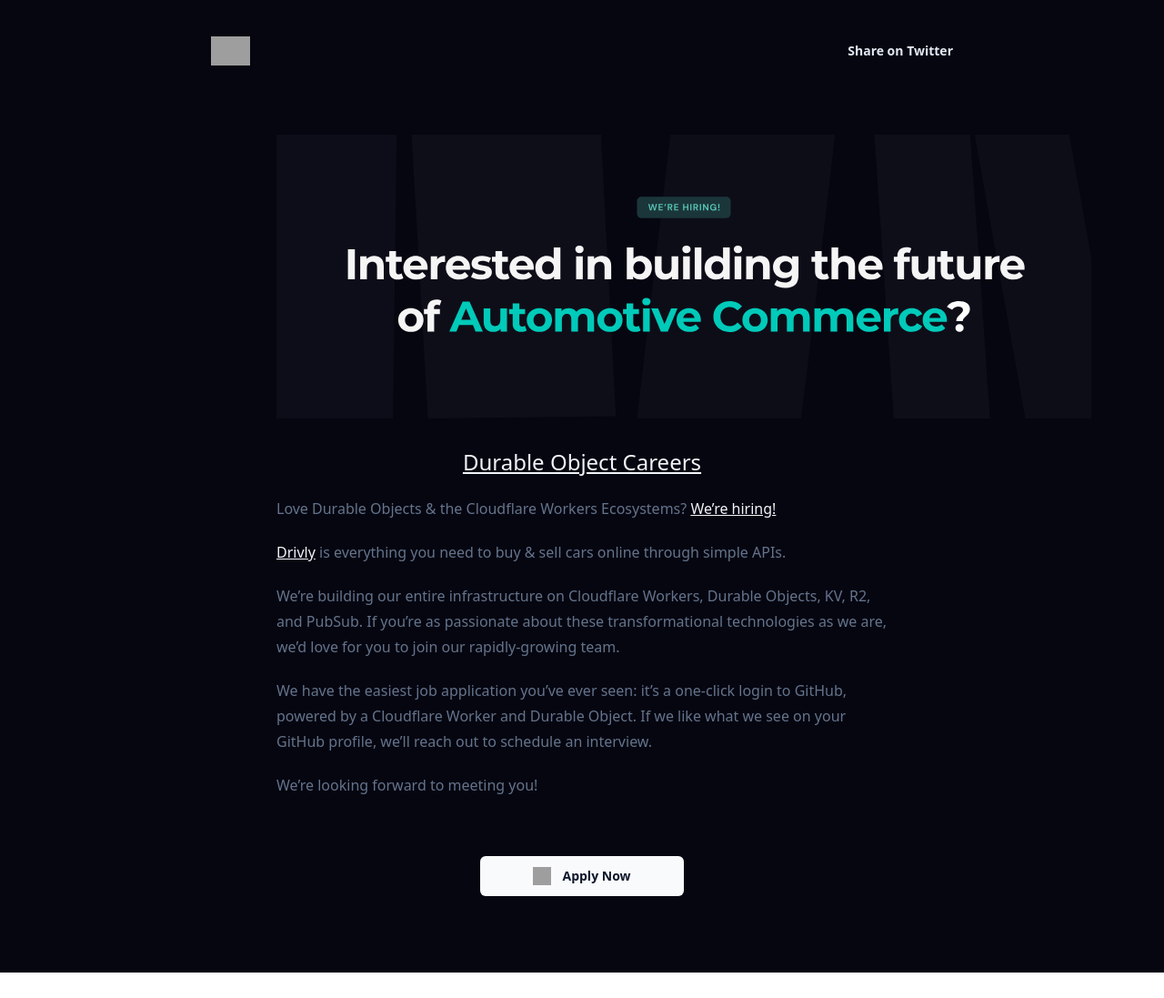
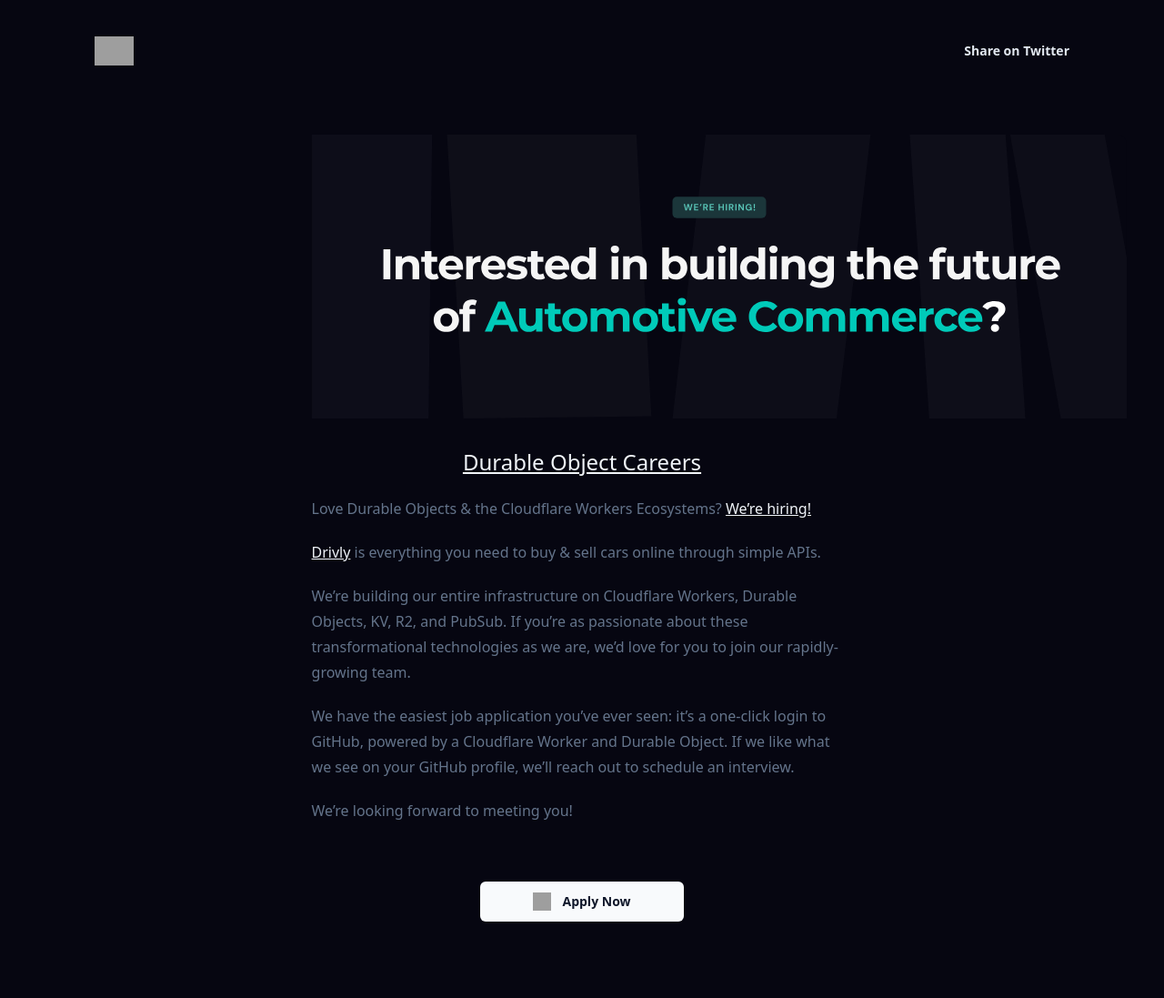
Before and after one commit to drivly/careers.do, a Jekyll site: the page built from README.md, in a window 1280 px wide. Shown: the whole page at 91% size. Built offline with Jekyll 4.4.1, drawn with Linux system fonts in a browser that asks for light colours; nearby versions of some CDN libraries; our own code applies the rules of GitHub Pages for plain Markdown files; before the commit the page ends 1069 px from its top, so only the background shows below that; grey boxes are pictures that could not be loaded.

Commit message:
updated width

```diff
--- a/_layouts/default.html
+++ b/_layouts/default.html
@@ -10,7 +10,7 @@
 
 <body>
   <header class="absolute inset-x-0 top-0 h-16 py-10">
-    <div class="mx-auto max-w-4xl px-4 sm:px-6 lg:px-10">
+    <div class="mx-auto max-w-6xl px-4 sm:px-6 lg:px-10">
       <nav class="relative z-50 flex justify-between items-center">
         <div>
           <a aria-label="Home" href="https://driv.ly" target="_blank">
@@ -30,7 +30,7 @@
   <div class="relative flex min-h-screen flex-col justify-center overflow-hidden bg-[#060611] py-4 sm:py-1">
     <div class="mx-auto max-w-4xl px-4 mt-6 sm:py-10 text-center sm:px-6 lg:px-8">
       <div
-        class="mx-auto mt-6 max-w-4xl text-md tracking-loose text-slate-500 prose py-6 prose-a:text-slate-100 prose-h1:text-2xl prose-img:max-w-4xl prose-p:text-left prose-p:max-w-2xl">
+        class="mx-auto mt-6 text-md tracking-loose text-slate-500 prose py-6 prose-a:text-slate-100 prose-h1:text-2xl prose-img:max-w-4xl prose-p:text-left prose-p:max-w-2xl">
         {{ content }}
       </div>
 
```
